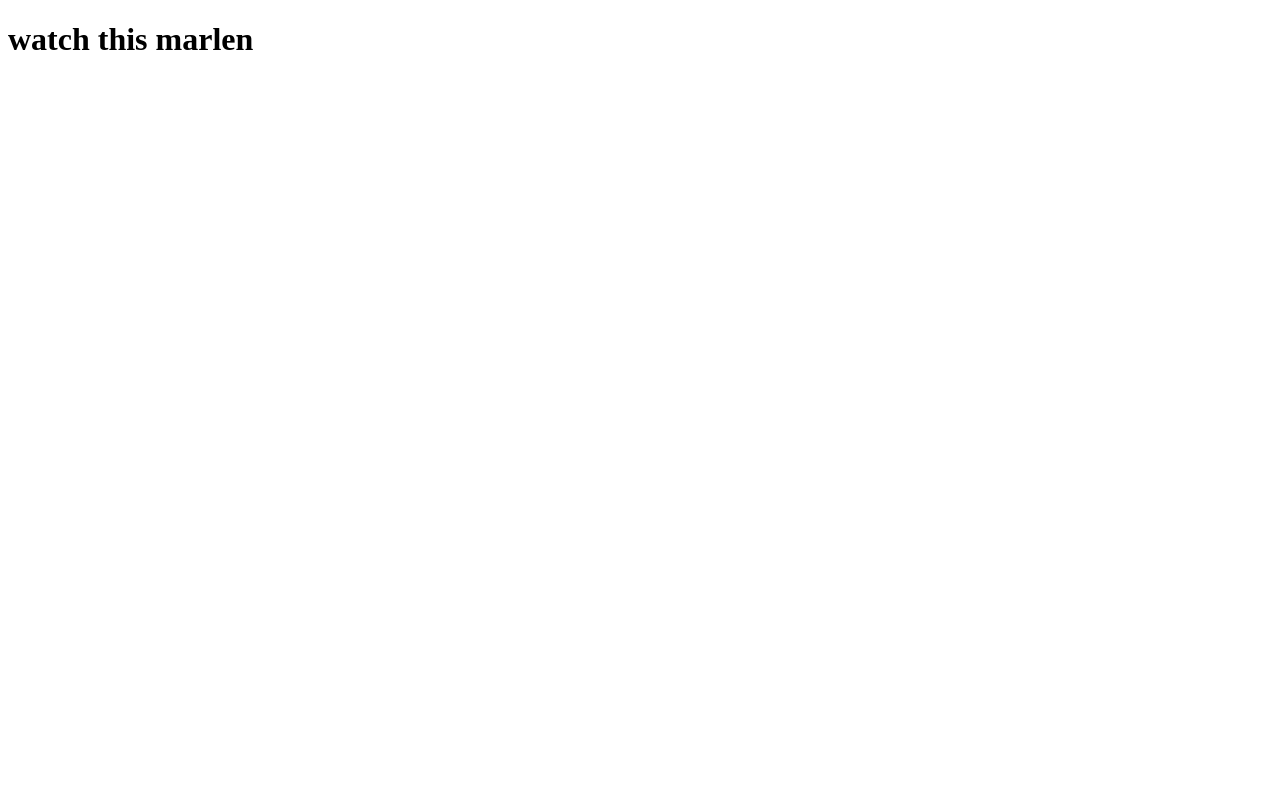
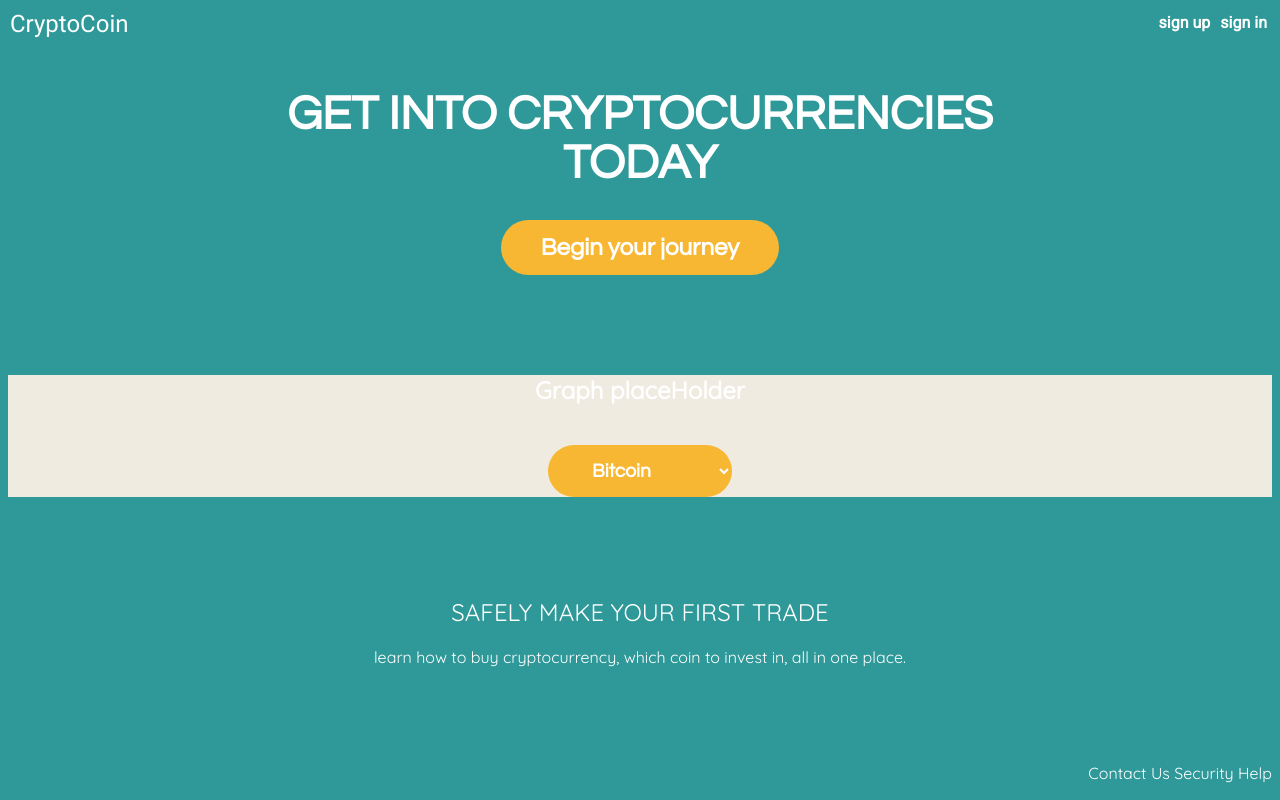
Before and after one commit to FACN3/cryptoCoin, a React app: page / in a window 1280 px wide. Built offline with nearby package versions, Linux system fonts and the light colour scheme.

Commit message:
Created landing page for the website and a navigation for the learn page closes #4

```diff
--- a/index.html
+++ b/index.html
@@ -2,6 +2,9 @@
 <html>
   <head>
     <meta charset="utf-8">
+    <meta name="viewport" content="width=device-width, initial-scale=1.0">
+    <link rel="stylesheet" href="/public/style.css">
+  <link href="https://fonts.googleapis.com/css?family=Quicksand|Roboto|Ubuntu|Questrial" rel="stylesheet">
     <title></title>
   </head>
   <body>
--- a/js/App.jsx
+++ b/js/App.jsx
@@ -1,8 +1,16 @@
 import React from 'react';
+import {BrowserRouter, Switch, Route} from 'react-router-dom';
+import Landing from './Landing';
+import Learn from './Learn';
 
 const App = () => (
   <div>
-    <h1>watch this marlen</h1>
+    <BrowserRouter>
+      <Switch>
+        <Route exact path='/' component={Landing} />
+        <Route path='/learn' component={Learn} />
+      </Switch>
+    </BrowserRouter>
   </div>
 );
 
--- /dev/null
+++ b/js/Landing.jsx
@@ -0,0 +1,121 @@
+import React from 'react';
+import {Link} from 'react-router-dom';
+import styled from 'styled-components';
+
+const Wrapper = styled.div`
+   color: white;
+`;
+
+const LandingNavbar = styled.div`
+  h2{
+    float:left;
+    margin:2px;
+    font-weight: normal;
+  }
+  a{
+    float:right;
+    margin:5px;
+    font-weight: bolder;
+  }
+  font-family: Roboto
+
+`;
+
+const LandingHeader = styled.div`
+text-align: center;
+word-wrap: break-word;
+padding-top: 50px;
+padding-bottom: 10vh;
+font-family: 'Questrial';
+font-size: 150%;
+button{
+  font-family: 'Questrial';
+  font-weight: bold;
+  font-size: 100%;
+  background-color: #F7b733;
+  border-radius: 100px;
+  border: none;
+  color: white;
+  padding:15px 40px;
+}
+@media (max-width: 700px){
+  h1{
+    font-size: 100%;
+  }
+}
+`
+const LandingGraph = styled.div`
+
+  background-color: #f0ebe1;
+  text-align: center;
+
+h2{
+
+}
+select{
+  font-family: 'Questrial';
+  font-weight:bold;
+  font-size: 120%;
+  background-color: #F7b733;
+  border-radius: 100px;
+  border: none;
+  color: white;
+  padding:15px 40px;
+}
+`;
+const LandingSafety = styled.div`
+  padding: 10vh;
+  text-align: center;
+  font-family: 'Quicksand';
+
+  h2{
+    font-weight: 100;
+  }
+`
+
+const LandingFooter = styled.div`
+  float: right;
+`
+
+const Landing = () => (
+  <Wrapper>
+  <div>
+    <div className= "landing-navbar">
+      <LandingNavbar>
+        <h2>CryptoCoin</h2>
+        <a> sign in</a>
+        <a> sign up </a>
+      </LandingNavbar>
+    </div>
+    <LandingHeader className="landing-header">
+      <h1>GET INTO CRYPTOCURRENCIES <br/> TODAY</h1>
+      <Link to='/learn'><button type=""> Begin your journey</button></Link>
+    </LandingHeader>
+    <LandingGraph className="landing-graph container-fluid">
+      <h2>Graph placeHolder</h2>
+      <br/>
+      <select>
+        <option>Bitcoin</option>
+        <option>Ethereum</option>
+        <option>Litecoin</option>
+      </select>
+    </LandingGraph>
+    <LandingSafety className="landing-safety">
+      <h2>SAFELY MAKE YOUR FIRST TRADE</h2>
+      <p>learn how to buy cryptocurrency, which coin to invest in, all in one place. </p>
+    </LandingSafety>
+
+    <LandingFooter className="landing-footer" >
+
+        Contact Us
+        Security
+        Help
+
+    </LandingFooter>
+  </div>
+</Wrapper>
+)
+
+
+
+export default Landing;
--- /dev/null
+++ b/js/Learn.jsx
@@ -0,0 +1,9 @@
+import React from 'react';
+
+const Learn = () => (
+  <div>
+    <h1>Learn PAGE</h1>
+  </div>
+)
+
+export default Learn;
--- a/package.json
+++ b/package.json
@@ -7,6 +7,8 @@
     "nodemon": "^1.14.11",
     "react": "^16.2.0",
     "react-dom": "^16.2.0",
+    "react-router-dom": "^4.2.2",
+    "styled-components": "^2.4.0",
     "webpack": "^3.10.0",
     "webpack-dev-middleware": "^2.0.4",
     "webpack-hot-middleware": "^2.21.0"
@@ -33,7 +35,7 @@
   "scripts": {
     "lint": "eslint **/*.{js,jsx} --quiet",
     "build": "webpack",
-    "dev": "webpack-dev-server"
+    "dev": "webpack-dev-server --hot"
   },
   "repository": {
     "type": "git",
--- /dev/null
+++ b/public/style.css
@@ -0,0 +1,4 @@
+body{
+  background-color: #2F9999;
+  font-family: 'Quicksand', sans-serif;
+}
```
Also changed, not shown: 1 other file (tests, documents, lock files or other folders).
